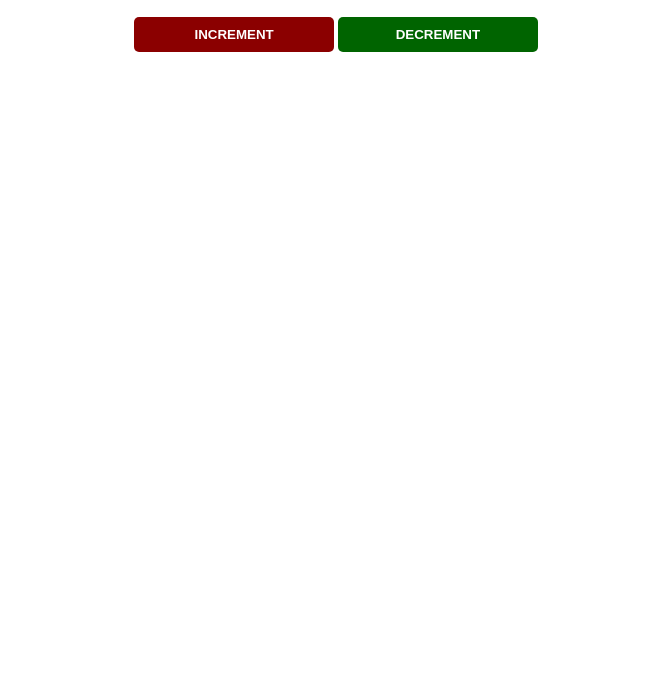
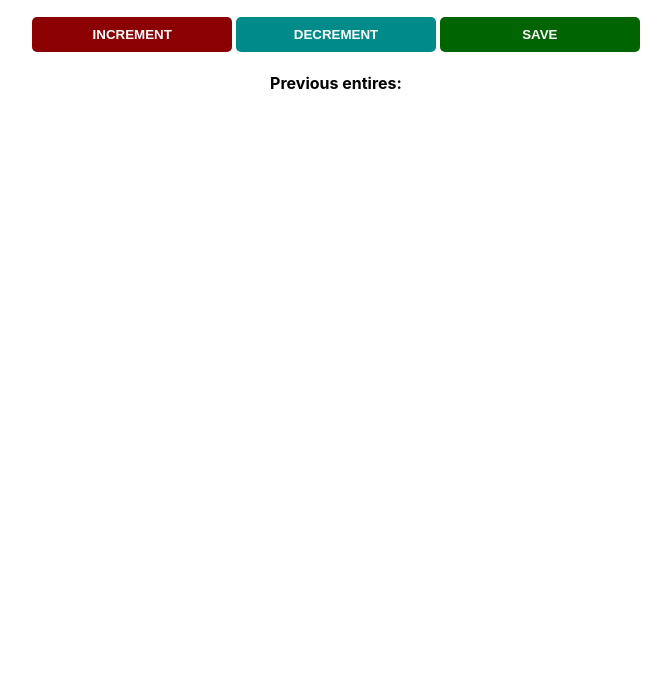
Before and after one commit to Sez-A/JavaScript-Learning, a plain HTML site: page passenger_counter/index.html in a window 1280 px wide. Shown: the part 122-800 px from the top of the page, without its empty margins (304-975 px from the left). Drawn offline with Linux system fonts and the light colour scheme.

Commit message:
Save function

```diff
--- a/passenger_counter/index.css
+++ b/passenger_counter/index.css
@@ -33,7 +33,7 @@ button {
 }
 
 #decrement-btn {
-    background: darkgreen;
+    background: darkcyan;
 }
 
 #save-btn {
--- a/passenger_counter/index.html
+++ b/passenger_counter/index.html
@@ -7,6 +7,8 @@
         <h2 id="count-el">0</h2>
         <button id="increment-btn" onclick="increment()">INCREMENT</button>
         <button id="decrement-btn" onclick="decrement()">DECREMENT</button>
+        <button id="save-btn" onclick="save()">SAVE</button>
+        <p id="save-el">Previous entires: </p>
         <script src="index.js"></script>
     </body>
 </html>
--- a/passenger_counter/index.js
+++ b/passenger_counter/index.js
@@ -9,3 +9,9 @@ function decrement() {
     count--;
     document.getElementById("count-el").innerText = count;
 }
+
+function save() {
+    let countWithDash = count + " - ";
+    let saveEl = document.getElementById("save-el");
+    saveEl.innerText += " " + countWithDash;
+}
```
